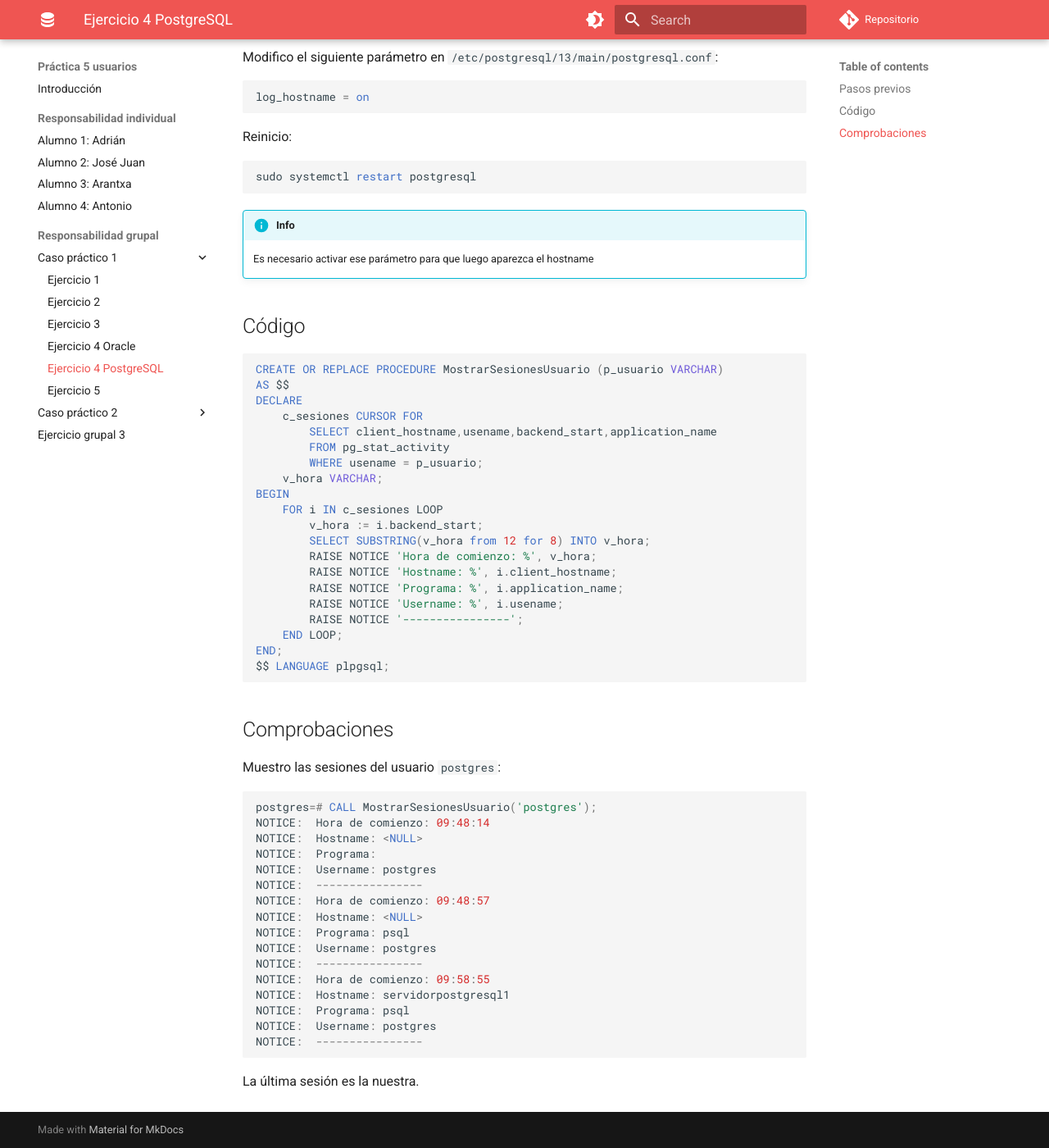
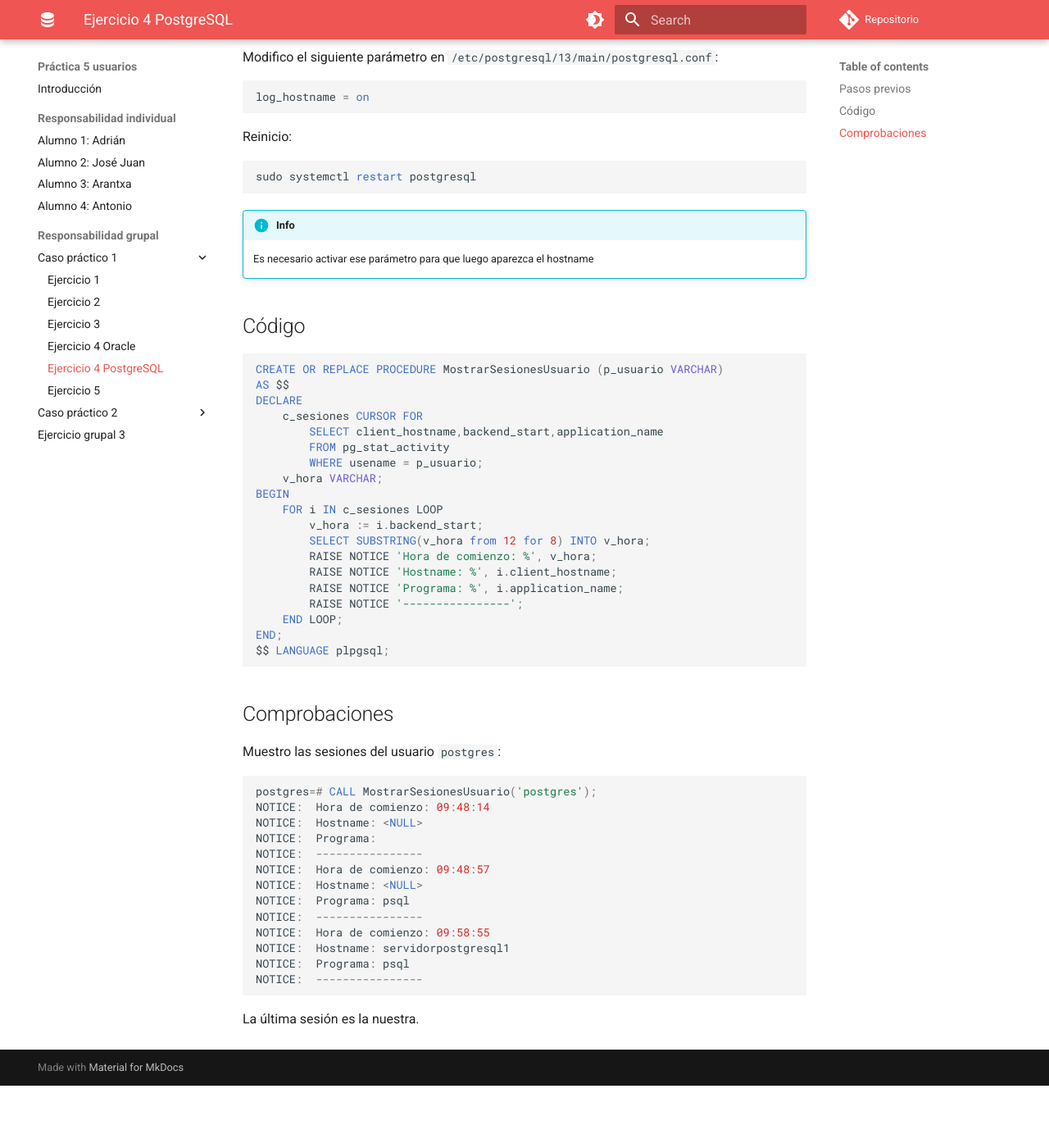
Before and after one commit to adriasir123/grupalesbdc, an MkDocs documentation site: the page built from docs/p5-usuarios/rg/caso-practico-1-ej4-postgres.md, in a window 1280 px wide and 1400 px high, scrolled down 222 px. Shown: the whole window at 82% size. Built offline with MkDocs 1.6.1 and Material for MkDocs 9.7.7, drawn with Linux system fonts in a browser that asks for light colours; comment, search, counter and statistics services are not loaded; after the commit the page ends 1546 px from its top, so only the background shows below that.

Commit message:
error corregido

````diff
--- a/docs/p5-usuarios/rg/caso-practico-1-ej4-postgres.md
+++ b/docs/p5-usuarios/rg/caso-practico-1-ej4-postgres.md
@@ -25,7 +25,7 @@ CREATE OR REPLACE PROCEDURE MostrarSesionesUsuario (p_usuario VARCHAR)
 AS $$
 DECLARE
     c_sesiones CURSOR FOR
-        SELECT client_hostname,usename,backend_start,application_name
+        SELECT client_hostname,backend_start,application_name
         FROM pg_stat_activity
         WHERE usename = p_usuario;
     v_hora VARCHAR;
@@ -36,7 +36,6 @@ BEGIN
         RAISE NOTICE 'Hora de comienzo: %', v_hora;
         RAISE NOTICE 'Hostname: %', i.client_hostname;
         RAISE NOTICE 'Programa: %', i.application_name;
-        RAISE NOTICE 'Username: %', i.usename;
         RAISE NOTICE '----------------';
     END LOOP;
 END;
@@ -52,17 +51,14 @@ postgres=# CALL MostrarSesionesUsuario('postgres');
 NOTICE:  Hora de comienzo: 09:48:14
 NOTICE:  Hostname: <NULL>
 NOTICE:  Programa:
-NOTICE:  Username: postgres
 NOTICE:  ----------------
 NOTICE:  Hora de comienzo: 09:48:57
 NOTICE:  Hostname: <NULL>
 NOTICE:  Programa: psql
-NOTICE:  Username: postgres
 NOTICE:  ----------------
 NOTICE:  Hora de comienzo: 09:58:55
 NOTICE:  Hostname: servidorpostgresql1
 NOTICE:  Programa: psql
-NOTICE:  Username: postgres
 NOTICE:  ----------------
 ```
 
````
